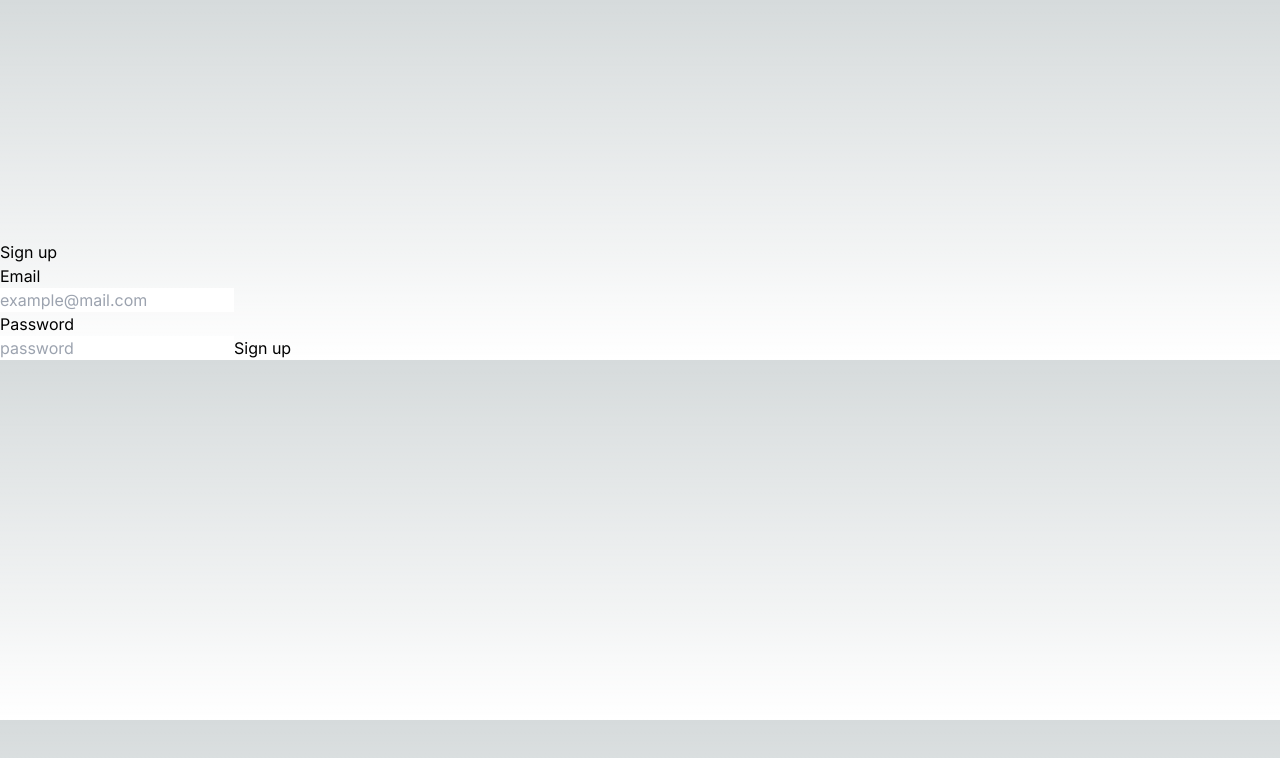
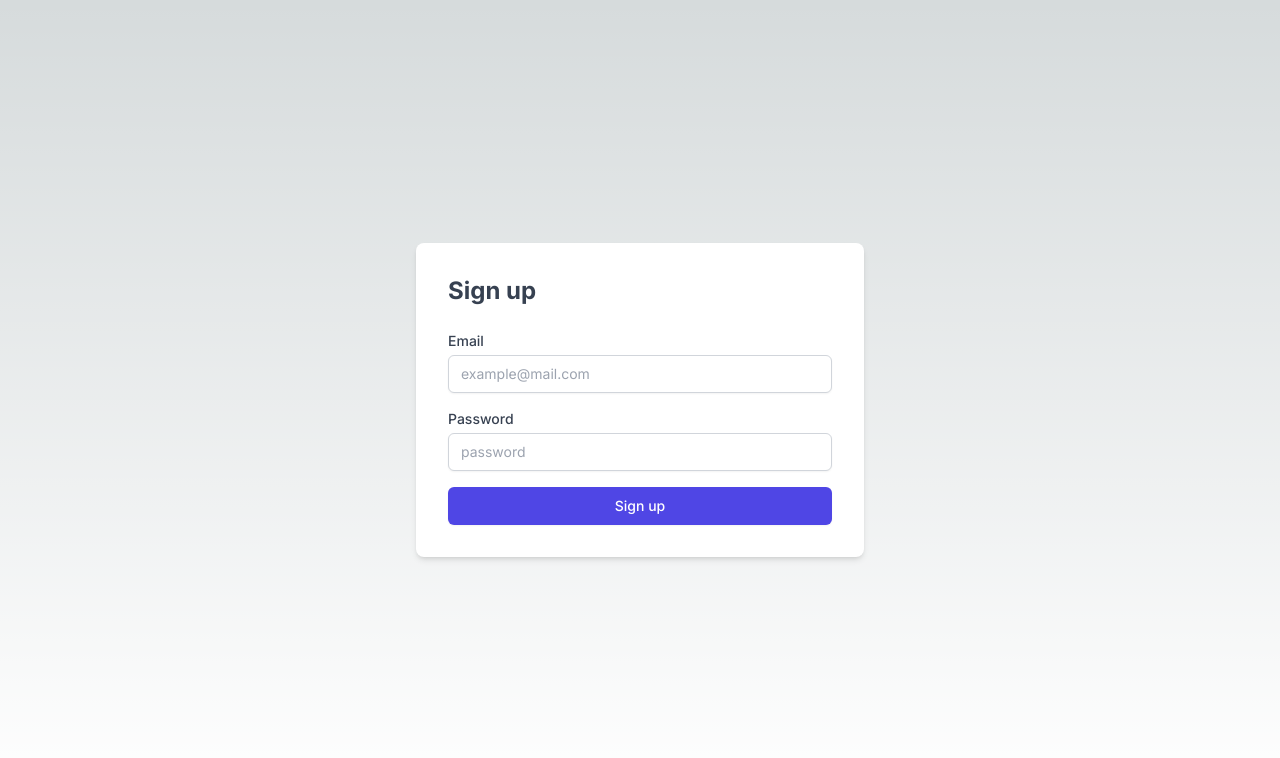
Before and after one commit to DewanaGustavus/Next-Firebase-App, a Next.js app: page /signup in a window 1280 px wide. Shown: the top 758 px of the page. Built offline with nearby package versions, Linux system fonts and the light colour scheme; no server answers.

Commit message:
Styling next app

```diff
--- a/src/app/admin/page.tsx
+++ b/src/app/admin/page.tsx
@@ -10,7 +10,7 @@ export default function Page() {
     const { user } = useAuthContext()
     const router = useRouter()
     const [data, setData] = useState<DocumentSnapshot<DocumentData, DocumentData> | null>();
-    const dataNumber = data?.data()?.number ?? -1
+    const [userNumber, setUserNumber] = useState(-1);
 
     useEffect(() => {
         if (user == null) router.push("/")
@@ -20,6 +20,7 @@ export default function Page() {
                     return console.log(error)
                 }
                 setData(result)
+                setUserNumber(result?.data()?.number || -1)
                 console.log("data", result)
                 return result
             }
@@ -28,28 +29,37 @@ export default function Page() {
 
     const handleForm = async () => {
         const data = {
-          number: Math.floor(Math.random() * 100)
+            number: Math.floor(Math.random() * 100)
         }
         const { result, error } = await addData('users', 'user-id', data)
 
         if (error) {
-          return console.log(error)
+            return console.log(error)
         }
+
+        setUserNumber(data.number)
 
         console.log("success", result)
     }
 
     return (
-    <>
-    <h1>
-        Only logged in users can view this page
-    </h1>
-    <div>
-        <h2>Your number: {dataNumber}</h2>
-        <button onClick={handleForm}>
-            set random number
-        </button>
-    </div>
-    </>
+        <div className="min-h-screen flex items-center justify-center">
+            <div className="bg-white p-8 flex flex-col items-center justify-center rounded-lg shadow-md w-full max-w-md">
+                <h1 className="text-4xl font-bold mb-8 text-center text-gray-800">
+                    Admin Pages
+                </h1>
+                <div className="bg-white p-6 rounded-lg shadow-md">
+                    <h2 className="text-2xl font-semibold mb-4 text-gray-700">
+                        Your number: {userNumber}
+                    </h2>
+                    <button
+                        onClick={handleForm}
+                        className="bg-blue-500 hover:bg-blue-600 text-white font-bold py-2 px-4 rounded transition duration-300"
+                    >
+                        Set random number
+                    </button>
+                </div>
+            </div>
+        </div>
     );
 }
--- /dev/null
+++ b/src/app/components/Loading.tsx
@@ -0,0 +1,24 @@
+'use client'
+
+export default function Loading() {
+  return (
+    <div className="flex items-center justify-center h-screen">
+      <div className="flex flex-col items-center">
+        <div className="loader ease-linear rounded-full border-8 border-t-8 border-gray-200 h-24 w-24 mb-4"></div>
+        <div className="text-xl text-gray-100">Loading...</div>
+      </div>
+      <style>
+        {`
+            .loader {
+              border-top-color: #3498db;
+              animation: spin 1s linear infinite;
+            }
+            @keyframes spin {
+              0% { transform: rotate(0deg); }
+              100% { transform: rotate(360deg); }
+            }
+          `}
+      </style>
+    </div>
+  );
+}
--- a/src/app/context/AuthContext.tsx
+++ b/src/app/context/AuthContext.tsx
@@ -6,6 +6,7 @@ import {
     User,
 } from 'firebase/auth';
 import firebase_app from '@/firebase/config';
+import Loading from '../components/Loading';
 
 const auth = getAuth(firebase_app);
 
@@ -38,7 +39,7 @@ export function AuthContextProvider({
 
     return (
         <AuthContext.Provider value={{ user }}>
-            {loading ? <div>Loading...</div> : children}
+            {loading ? <Loading /> : children}
         </AuthContext.Provider>
     );
 }
--- a/src/app/signin/page.tsx
+++ b/src/app/signin/page.tsx
@@ -22,21 +22,47 @@ export default function Page() {
         return router.push("/admin")
     }
 
-    return (<div className="wrapper">
-        <div className="form-wrapper">
-            <h1 className="mt-60 mb-30">Sign in</h1>
-            <form onSubmit={handleForm} className="form">
-                <label htmlFor="email">
-                    <p>Email</p>
-                    <input onChange={(e) => setEmail(e.target.value)} required type="email" name="email" id="email" placeholder="example@mail.com" />
-                </label>
-                <label htmlFor="password">
-                    <p>Password</p>
-                    <input onChange={(e) => setPassword(e.target.value)} required type="password" name="password" id="password" placeholder="password" />
-                </label>
-                <button type="submit">Sign in</button>
-            </form>
+    return (
+        <div className="min-h-screen flex items-center justify-center">
+            <div className="bg-white p-8 rounded-lg shadow-md w-full max-w-md">
+                <h1 className="text-2xl font-bold mb-6 text-gray-700">Sign in</h1>
+                <form onSubmit={handleForm} className="space-y-4">
+                    <div>
+                        <label htmlFor="email" className="block text-sm font-medium text-gray-700">
+                            Email
+                        </label>
+                        <input
+                            onChange={(e) => setEmail(e.target.value)}
+                            required
+                            type="email"
+                            name="email"
+                            id="email"
+                            placeholder="example@mail.com"
+                            className="mt-1 block w-full px-3 py-2 border border-gray-300 rounded-md shadow-sm placeholder-gray-400 focus:outline-none focus:ring-indigo-500 focus:border-indigo-500 sm:text-sm text-gray-700"
+                        />
+                    </div>
+                    <div>
+                        <label htmlFor="password" className="block text-sm font-medium text-gray-700">
+                            Password
+                        </label>
+                        <input
+                            onChange={(e) => setPassword(e.target.value)}
+                            required
+                            type="password"
+                            name="password"
+                            id="password"
+                            placeholder="password"
+                            className="mt-1 block w-full px-3 py-2 border border-gray-300 rounded-md shadow-sm placeholder-gray-400 focus:outline-none focus:ring-indigo-500 focus:border-indigo-500 sm:text-sm text-gray-700"
+                        />
+                    </div>
+                    <button
+                        type="submit"
+                        className="w-full flex justify-center py-2 px-4 border border-transparent rounded-md shadow-sm text-sm font-medium text-white bg-indigo-600 hover:bg-indigo-700 focus:outline-none focus:ring-2 focus:ring-offset-2 focus:ring-indigo-500"
+                    >
+                        Sign in
+                    </button>
+                </form>
+            </div>
         </div>
-
-    </div>);
+    );
 }
--- a/src/app/signup/page.tsx
+++ b/src/app/signup/page.tsx
@@ -22,20 +22,47 @@ export default function Page() {
         return router.push("/admin")
     }
 
-    return (<div className="wrapper">
-        <div className="form-wrapper">
-            <h1 className="mt-60 mb-30">Sign up</h1>
-            <form onSubmit={handleForm} className="form">
-                <label htmlFor="email">
-                    <p>Email</p>
-                    <input onChange={(e) => setEmail(e.target.value)} required type="email" name="email" id="email" placeholder="example@mail.com" />
-                </label>
-                <label htmlFor="password">
-                    <p>Password</p>
-                    <input onChange={(e) => setPassword(e.target.value)} required type="password" name="password" id="password" placeholder="password" />
-                </label>
-                <button type="submit">Sign up</button>
-            </form>
+    return (
+        <div className="min-h-screen flex items-center justify-center">
+            <div className="bg-white p-8 rounded-lg shadow-md w-full max-w-md">
+                <h1 className="text-2xl font-bold mb-6 text-gray-700">Sign up</h1>
+                <form onSubmit={handleForm} className="space-y-4">
+                    <div>
+                        <label htmlFor="email" className="block text-sm font-medium text-gray-700">
+                            Email
+                        </label>
+                        <input
+                            onChange={(e) => setEmail(e.target.value)}
+                            required
+                            type="email"
+                            name="email"
+                            id="email"
+                            placeholder="example@mail.com"
+                            className="mt-1 block w-full px-3 py-2 border border-gray-300 rounded-md shadow-sm placeholder-gray-400 focus:outline-none focus:ring-indigo-500 focus:border-indigo-500 sm:text-sm text-gray-700"
+                        />
+                    </div>
+                    <div>
+                        <label htmlFor="password" className="block text-sm font-medium text-gray-700">
+                            Password
+                        </label>
+                        <input
+                            onChange={(e) => setPassword(e.target.value)}
+                            required
+                            type="password"
+                            name="password"
+                            id="password"
+                            placeholder="password"
+                            className="mt-1 block w-full px-3 py-2 border border-gray-300 rounded-md shadow-sm placeholder-gray-400 focus:outline-none focus:ring-indigo-500 focus:border-indigo-500 sm:text-sm text-gray-700"
+                        />
+                    </div>
+                    <button
+                        type="submit"
+                        className="w-full flex justify-center py-2 px-4 border border-transparent rounded-md shadow-sm text-sm font-medium text-white bg-indigo-600 hover:bg-indigo-700 focus:outline-none focus:ring-2 focus:ring-offset-2 focus:ring-indigo-500"
+                    >
+                        Sign up
+                    </button>
+                </form>
+            </div>
         </div>
-    </div>);
+    );
 }
--- a/src/firebase/config.ts
+++ b/src/firebase/config.ts
@@ -1,6 +1,5 @@
 // Import the functions you need from the SDKs you need
 import { initializeApp } from "firebase/app";
-import { getAnalytics } from "firebase/analytics";
 // TODO: Add SDKs for Firebase products that you want to use
 // https://firebase.google.com/docs/web/setup#available-libraries
 
@@ -18,6 +17,6 @@ const firebaseConfig = {
 
 // Initialize Firebase
 export const app = initializeApp(firebaseConfig);
-export const analytics = getAnalytics(app);
+// export const analytics = getAnalytics(app);
 
 export default app;
```
Also changed, not shown: src/app/page.tsx (+53 -0 lines).
